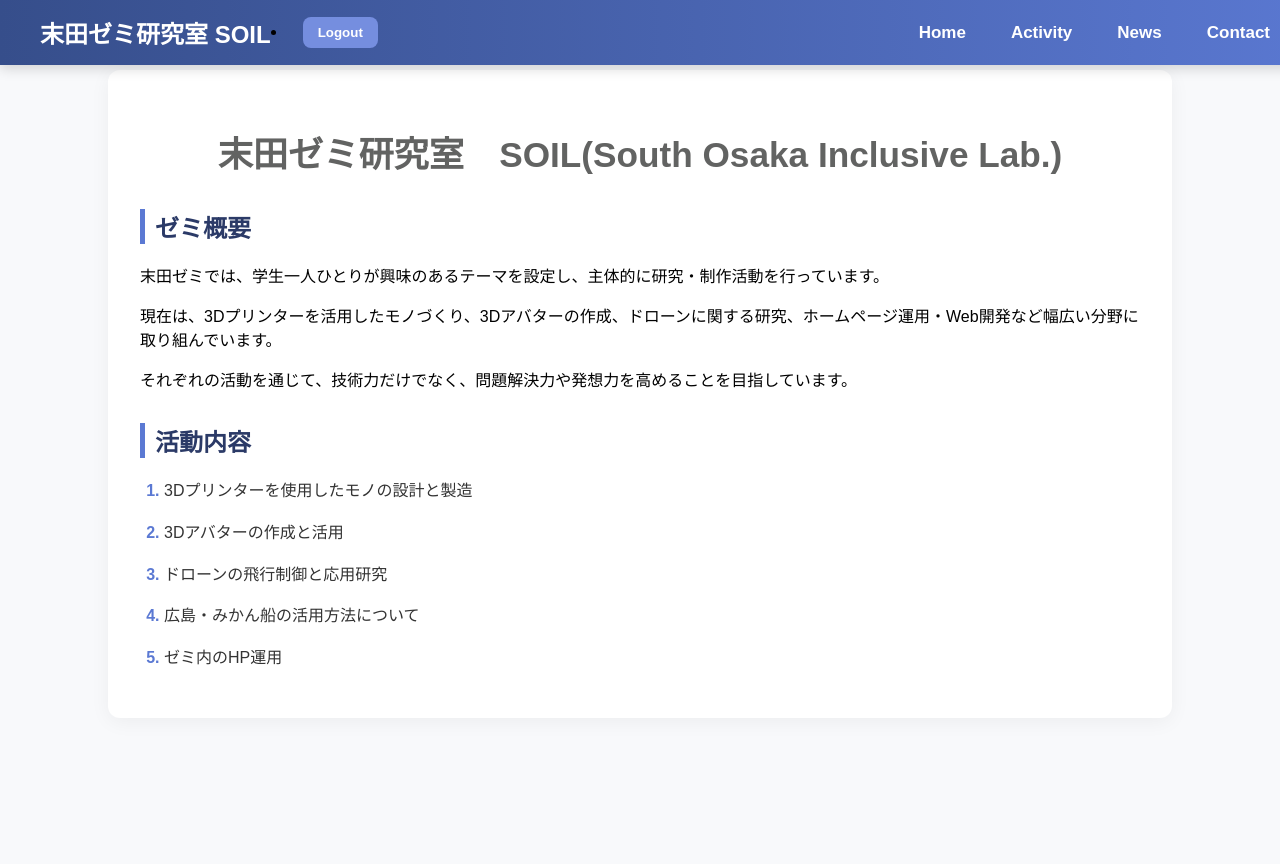
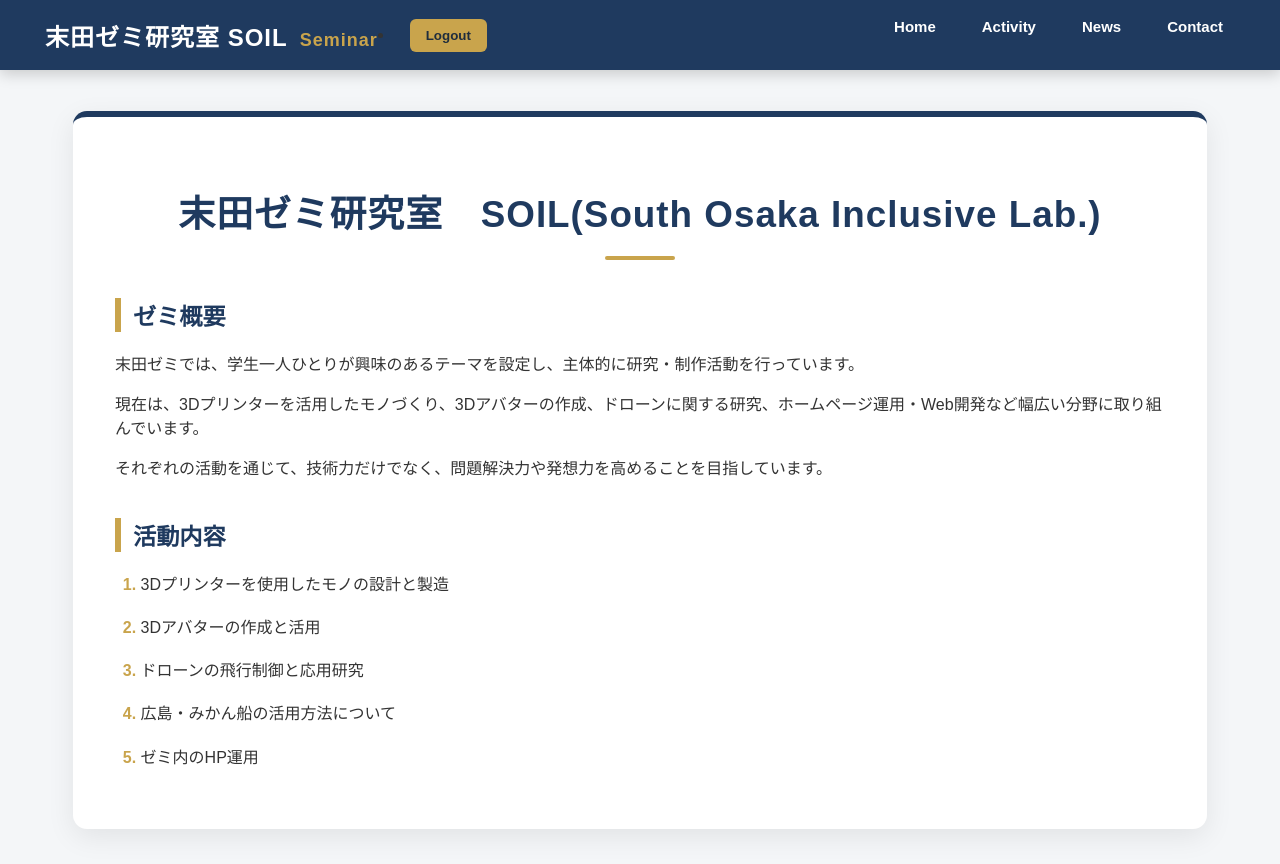
Before and after one commit to fablab338/soil-page, a website: page public/suedazemi.html in a window 1280 px wide. Before the commit the page ends 800 px from the top, so only its background shows below. Drawn offline with Linux system fonts and the light colour scheme.

Commit message:
update seminar page design

```diff
--- /dev/null
+++ b/public/style2 - コピー.css
@@ -0,0 +1,185 @@
+.navbar {
+  position: fixed;
+  top: 0;
+  left: 0;
+  width: 100%;
+  background: linear-gradient(90deg, #364e8b, #5b79d3);
+  display: flex;
+  justify-content: flex-start;
+  align-items: center;
+  padding: 0 40px;
+  height: 65px;
+  box-shadow: 0 4px 12px rgba(0, 0, 0, 0.15);
+  z-index: 1000;
+}
+
+.navbar-brand {
+  color: #fff;
+  font-family: "メイリオ", sans-serif;
+  font-size: 24px;
+  font-weight: bold;
+  text-decoration: none;
+  transition: transform 0.3s;
+}
+
+.navbar-brand:hover {
+  transform: scale(1.05);
+}
+
+.navbar-nav {
+  list-style: none;
+  display: flex;
+  gap: 25px;
+  margin: 0;
+  padding: 0;
+  margin-left: auto;
+  padding-right: 40px;
+  padding-left: 0;
+}
+
+.navbar-nav .nav-item {
+  margin-bottom: 0;
+  line-height: normal;
+}
+
+.navbar-nav .nav-item a {
+  color: white;
+  text-decoration: none;
+  font-weight: 600;
+  font-size: 17px;
+  padding: 8px 10px;
+  border-radius: 8px;
+  transition: all 0.3s ease;
+}
+
+.navbar-nav .nav-item a:hover {
+  background-color: rgba(255, 255, 255, 0.15);
+  color: #e0f7ff;
+}
+
+.burger {
+  display: none;
+  flex-direction: column;
+  justify-content: center;
+  cursor: pointer;
+  padding: 10px;
+}
+
+.burger div {
+  width: 25px;
+  height: 3px;
+  background-color: white;
+  margin: 4px;
+  border-radius: 2px;
+}
+
+@media screen and (max-width: 1024px) {
+  .navbar-nav {
+    position: absolute;
+    top: 65px;
+    right: 0;
+    flex-direction: column;
+    background-color: #364e8b;
+    width: 100%;
+    display: none;
+    padding: 20px 0;
+  }
+
+  .navbar-nav.active {
+    display: flex;
+  }
+
+  .burger {
+    display: flex;
+  }
+}
+
+.logout-btn {
+    background: #758edf;
+    color: white;
+    border: none;
+    padding: 8px 15px;
+    border-radius: 8px;
+    font-weight: bold;
+    cursor: pointer;
+    margin-left: 10px;
+}
+
+.logout-btn:hover {
+    background: #5674b4;
+}
+
+body {
+  padding-top: 70px;
+  margin: 0;
+  font-family: "メイリオ", sans-serif;
+  background-color: #f8f9fb;
+}
+
+main {
+  max-width: 1000px;
+  margin: 0 auto;
+  padding: 2rem;
+  background-color: #ffffff;
+  border-radius: 12px;
+  box-shadow: 0 4px 20px rgba(0, 0, 0, 0.05);
+}
+
+h1 {
+  font-size: 2.2rem;
+  text-align: center;
+  color: #626362;
+  margin-bottom: 2rem;
+}
+
+
+h2 {
+  font-size: 1.5rem;
+  color: #2b3a67;
+  border-left: 5px solid #5b79d3;
+  padding-left: 10px;
+  margin-top: 2rem;
+}
+
+h3 {
+  font-size: 1.1rem;
+  font-weight: normal;
+  color: #444;
+  line-height: 1.8;
+  margin-bottom: 1.5rem;
+}
+
+ol {
+  padding-left: 1.5rem;
+  color: #333;
+}
+
+ol li {
+  margin-bottom: 1rem;
+  line-height: 1.6;
+  position: relative;
+}
+
+ol li::marker {
+  color: #5b79d3;
+  font-weight: bold;
+}
+
+ul {
+  padding-left: 1.5rem;
+  color: #333;
+}
+
+ul li {
+  margin-bottom: 1rem;
+  line-height: 1.6;
+  position: relative;
+}
+
+ul li::marker {
+  color: #5b79d3;
+  font-weight: bold;
+}
+
+/* #5b79d3 */
+/*#364e8b */
--- a/public/style2.css
+++ b/public/style2.css
@@ -1,74 +1,165 @@
+:root {
+  --main: #1f3a5f;
+  --sub: #4f6f9f;
+  --accent: #c9a44c;
+  --bg: #f4f6f8;
+  --text: #333;
+  --white: #fff;
+}
+
+/* 全体 */
+body {
+  margin: 0;
+  padding-top: 76px;
+  font-family: "Hiragino Sans", "メイリオ", sans-serif;
+  background: var(--bg);
+  color: var(--text);
+}
+
+/* ナビ */
 .navbar {
   position: fixed;
   top: 0;
   left: 0;
   width: 100%;
-  background: linear-gradient(90deg, #364e8b, #5b79d3);
+  height: 70px;
+  background: var(--main);
   display: flex;
-  justify-content: flex-start;
   align-items: center;
-  padding: 0 40px;
-  height: 65px;
-  box-shadow: 0 4px 12px rgba(0, 0, 0, 0.15);
+  padding: 0 45px;
+  box-shadow: 0 4px 14px rgba(0,0,0,0.18);
   z-index: 1000;
+  box-sizing: border-box;
 }
 
 .navbar-brand {
-  color: #fff;
-  font-family: "メイリオ", sans-serif;
+  color: var(--white);
   font-size: 24px;
   font-weight: bold;
   text-decoration: none;
-  transition: transform 0.3s;
+  letter-spacing: 1px;
 }
 
-.navbar-brand:hover {
-  transform: scale(1.05);
+.navbar-brand::after {
+  content: " Seminar";
+  color: var(--accent);
+  font-size: 18px;
+  margin-left: 6px;
 }
 
 .navbar-nav {
   list-style: none;
   display: flex;
-  gap: 25px;
-  margin: 0;
+  gap: 22px;
+  margin: 0 0 0 auto;
   padding: 0;
-  margin-left: auto;
-  padding-right: 40px;
-  padding-left: 0;
-}
-
-.navbar-nav .nav-item {
-  margin-bottom: 0;
-  line-height: normal;
 }
 
 .navbar-nav .nav-item a {
-  color: white;
+  color: var(--white);
   text-decoration: none;
   font-weight: 600;
-  font-size: 17px;
-  padding: 8px 10px;
-  border-radius: 8px;
-  transition: all 0.3s ease;
+  font-size: 15px;
+  padding: 9px 12px;
+  border-radius: 6px;
+  transition: 0.25s;
 }
 
 .navbar-nav .nav-item a:hover {
-  background-color: rgba(255, 255, 255, 0.15);
-  color: #e0f7ff;
+  background: rgba(255,255,255,0.12);
+  color: #f4d27a;
 }
 
+/* ログアウト */
+.logout-btn {
+  background: var(--accent);
+  color: #1f2d3d;
+  border: none;
+  padding: 9px 16px;
+  border-radius: 6px;
+  font-weight: bold;
+  cursor: pointer;
+  margin-left: 10px;
+}
+
+.logout-btn:hover {
+  background: #d8b75e;
+}
+
+/* メイン */
+main {
+  max-width: 1050px;
+  margin: 35px auto;
+  padding: 42px;
+  background: var(--white);
+  border-radius: 14px;
+  box-shadow: 0 8px 28px rgba(0,0,0,0.08);
+  border-top: 6px solid var(--main);
+}
+
+/* 見出し */
+h1 {
+  font-size: 2.3rem;
+  text-align: center;
+  color: var(--main);
+  margin-bottom: 2.3rem;
+  letter-spacing: 1px;
+}
+
+h1::after {
+  content: "";
+  display: block;
+  width: 70px;
+  height: 4px;
+  background: var(--accent);
+  margin: 18px auto 0;
+  border-radius: 3px;
+}
+
+h2 {
+  font-size: 1.45rem;
+  color: var(--main);
+  border-left: 6px solid var(--accent);
+  padding-left: 12px;
+  margin-top: 2.4rem;
+}
+
+h3 {
+  font-size: 1.05rem;
+  font-weight: normal;
+  color: #444;
+  line-height: 1.9;
+}
+
+/* リスト */
+ol,
+ul {
+  padding-left: 1.6rem;
+}
+
+ol li,
+ul li {
+  margin-bottom: 1rem;
+  line-height: 1.7;
+}
+
+ol li::marker,
+ul li::marker {
+  color: var(--accent);
+  font-weight: bold;
+}
+
+/* スマホ */
 .burger {
   display: none;
   flex-direction: column;
-  justify-content: center;
   cursor: pointer;
-  padding: 10px;
 }
 
 .burger div {
-  width: 25px;
+  width: 26px;
   height: 3px;
-  background-color: white;
+  background: white;
   margin: 4px;
   border-radius: 2px;
 }
@@ -76,11 +167,11 @@
 @media screen and (max-width: 1024px) {
   .navbar-nav {
     position: absolute;
-    top: 65px;
+    top: 70px;
     right: 0;
+    width: 100%;
     flex-direction: column;
-    background-color: #364e8b;
-    width: 100%;
+    background: var(--main);
     display: none;
     padding: 20px 0;
   }
@@ -91,95 +182,11 @@
 
   .burger {
     display: flex;
+    margin-left: auto;
+  }
+
+  main {
+    margin: 20px;
+    padding: 26px;
   }
 }
-
-.logout-btn {
-    background: #758edf;
-    color: white;
-    border: none;
-    padding: 8px 15px;
-    border-radius: 8px;
-    font-weight: bold;
-    cursor: pointer;
-    margin-left: 10px;
-}
-
-.logout-btn:hover {
-    background: #5674b4;
-}
-
-body {
-  padding-top: 70px;
-  margin: 0;
-  font-family: "メイリオ", sans-serif;
-  background-color: #f8f9fb;
-}
-
-main {
-  max-width: 1000px;
-  margin: 0 auto;
-  padding: 2rem;
-  background-color: #ffffff;
-  border-radius: 12px;
-  box-shadow: 0 4px 20px rgba(0, 0, 0, 0.05);
-}
-
-h1 {
-  font-size: 2.2rem;
-  text-align: center;
-  color: #626362;
-  margin-bottom: 2rem;
-}
-
-
-h2 {
-  font-size: 1.5rem;
-  color: #2b3a67;
-  border-left: 5px solid #5b79d3;
-  padding-left: 10px;
-  margin-top: 2rem;
-}
-
-h3 {
-  font-size: 1.1rem;
-  font-weight: normal;
-  color: #444;
-  line-height: 1.8;
-  margin-bottom: 1.5rem;
-}
-
-ol {
-  padding-left: 1.5rem;
-  color: #333;
-}
-
-ol li {
-  margin-bottom: 1rem;
-  line-height: 1.6;
-  position: relative;
-}
-
-ol li::marker {
-  color: #5b79d3;
-  font-weight: bold;
-}
-
-ul {
-  padding-left: 1.5rem;
-  color: #333;
-}
-
-ul li {
-  margin-bottom: 1rem;
-  line-height: 1.6;
-  position: relative;
-}
-
-ul li::marker {
-  color: #5b79d3;
-  font-weight: bold;
-}
-
-/* #5b79d3 */
-/*#364e8b */
```
